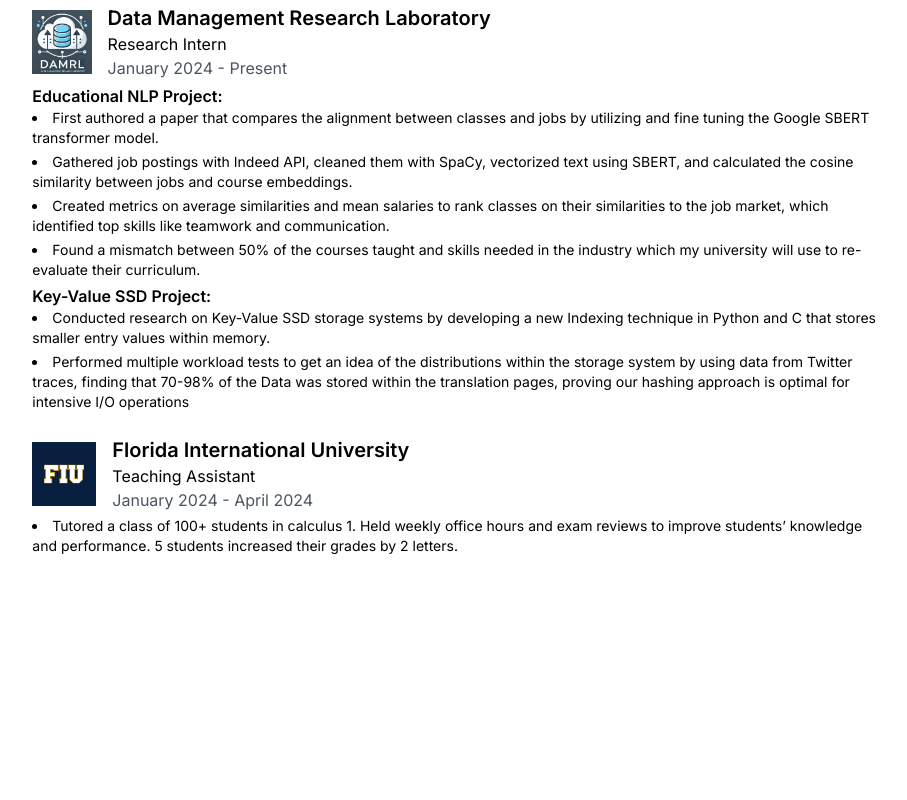
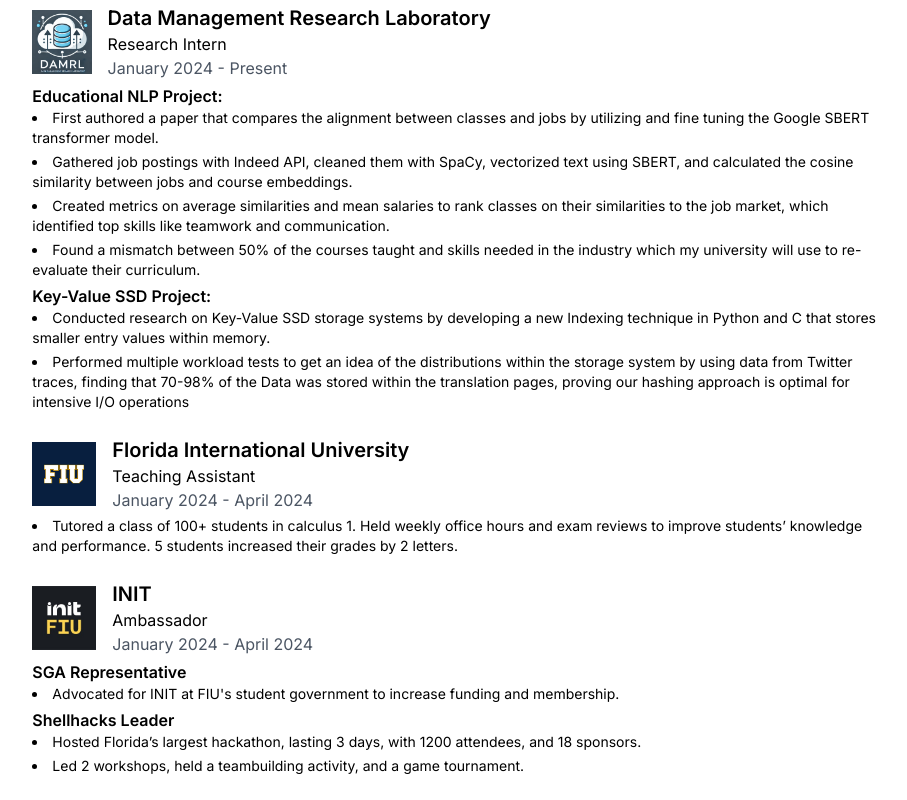
Before and after one commit to chriskverne/Portfolio-website, a Next.js app: page / in a window 1280 px wide. Shown: the part 708-1508 px from the top of the page, without its empty margins (181-1088 px from the left). Before the commit the page ends 1288 px from the top, so only its background shows below. Built offline with nearby package versions, Linux system fonts and the light colour scheme.

Commit message:
added exppereince

```diff
--- a/app/components/Experiences.tsx
+++ b/app/components/Experiences.tsx
@@ -59,6 +59,26 @@ const Experiences = () => {
     ]
   }
 
+  const experience4 = {
+    company: 'INIT',
+    imgURL: '/init_fiu_logo.jpg',
+    title: 'Ambassador',
+    startDate: 'January 2024',
+    endDate: 'April 2024',
+    subSections : [
+        { subTitle: 'SGA Representative',
+          description: [
+            "Advocated for INIT at FIU's student government to increase funding and membership."
+          ]
+        }, { subTitle: 'Shellhacks Leader',
+          description: [
+            "Hosted Florida’s largest hackathon, lasting 3 days, with 1200 attendees, and 18 sponsors.",
+            "Led 2 workshops, held a teambuilding activity, and a game tournament."
+          ]
+        }
+    ]
+  }
+
 
   return (
     <div className='mt-5'>
@@ -69,6 +89,7 @@ const Experiences = () => {
         <Experience job={experience1} />
         <Experience job={experience2} />
         <Experience job={experience3} />
+        <Experience job={experience4} />
       </div>
     </div>
   )
```
Also changed, not shown: public/init_fiu_logo.jpg (added).
